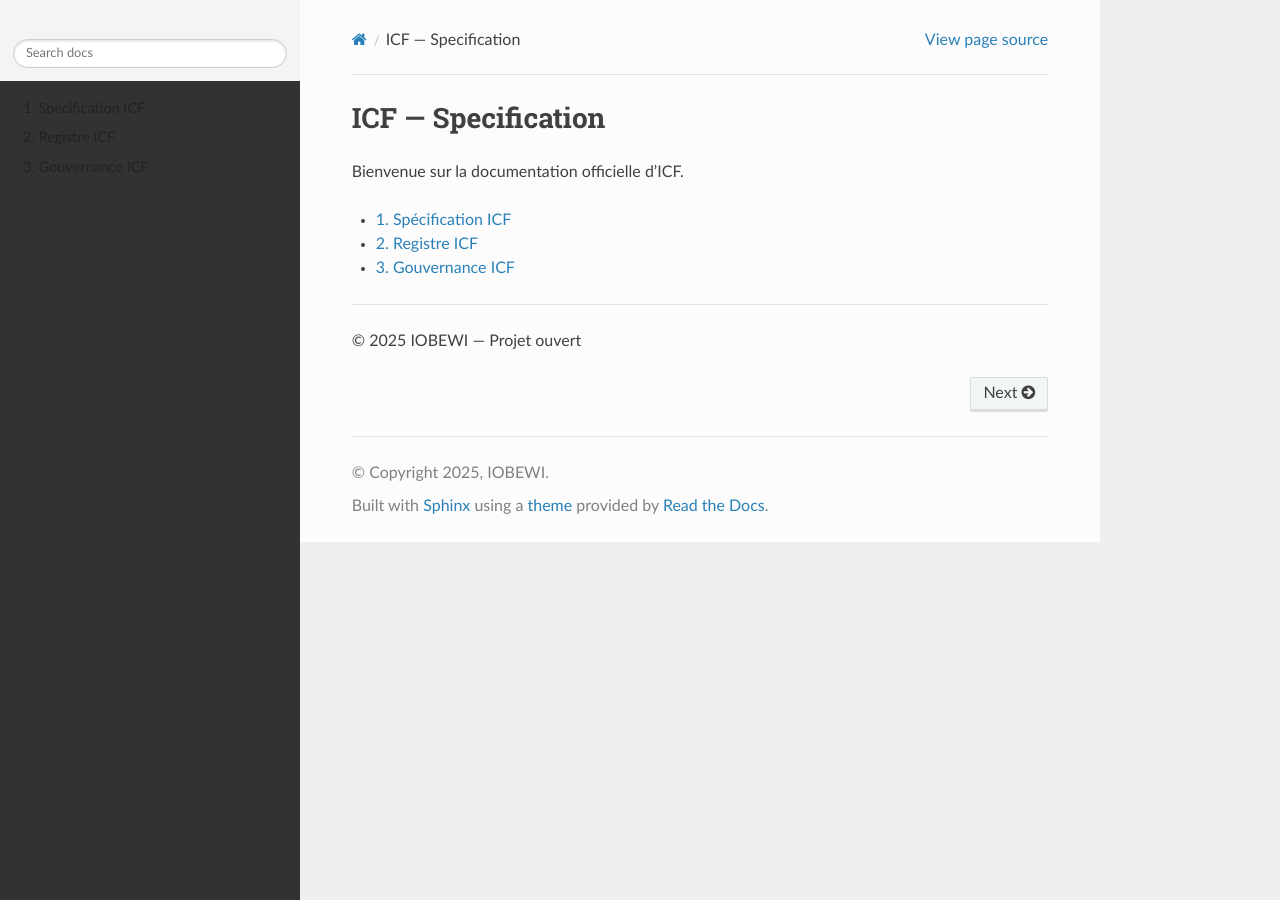
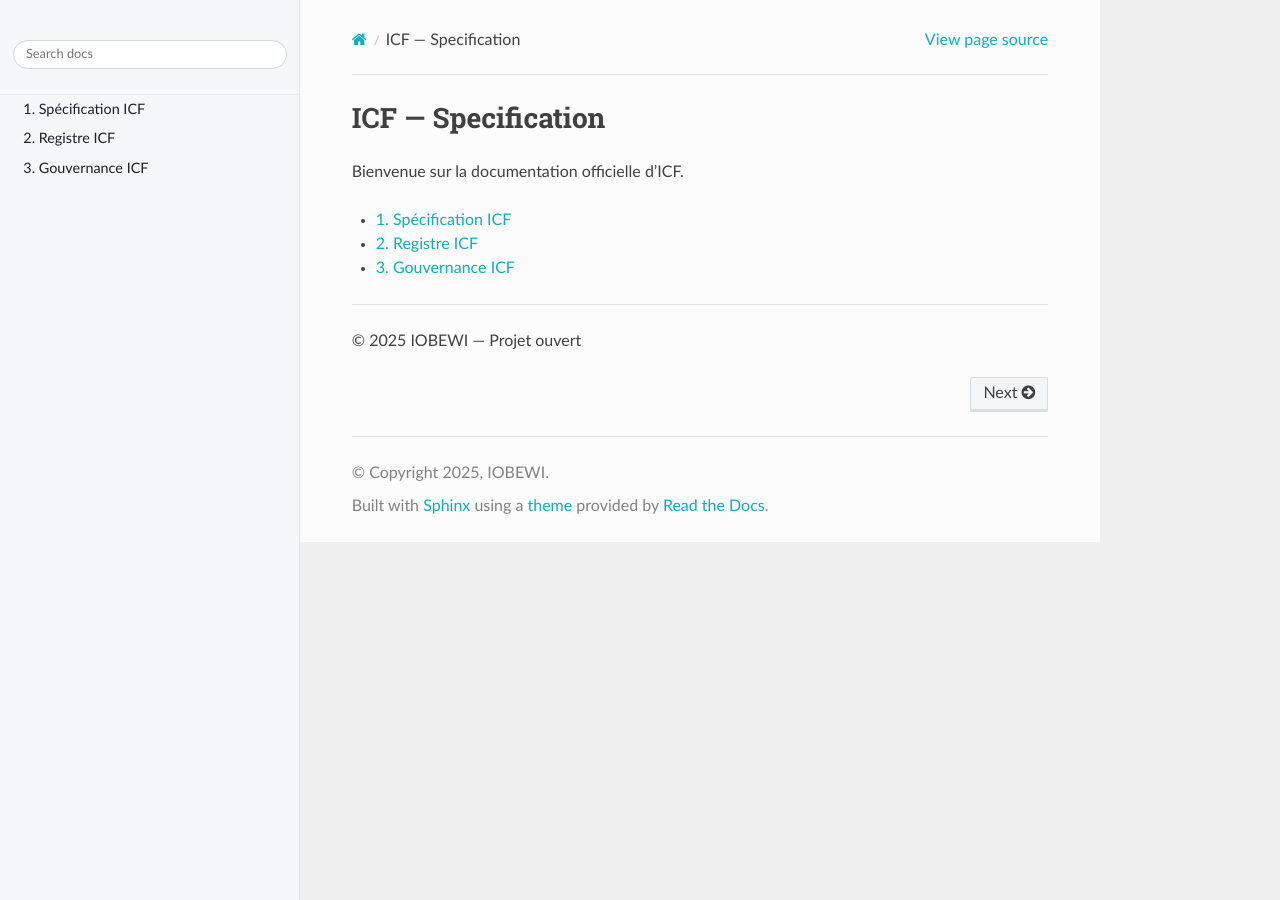
Before and after one commit to iobewi/icf, a Sphinx documentation site: the page built from docs/index.md, in a window 1280 px wide. Built offline with Sphinx 7.4.7 and the Read the Docs theme 3.1.0, drawn with Linux system fonts in a browser that asks for light colours.

Commit message:
fix color

```diff
--- a/docs/_static/custom.css
+++ b/docs/_static/custom.css
@@ -1,35 +1,66 @@
-/* Couleur de fond claire pour la sidebar */
-.wy-side-nav-search {
-    background-color: #f4f4f4 !important;
+/* === Sidebar full light === */
+.wy-nav-side {
+  background: #f6f7f9 !important;         /* fond clair uniforme */
+  border-right: 1px solid #e2e5ea;
 }
 
-/* Ajustement du champ de recherche */
-.wy-side-nav-search input[type="text"] {
-    border: 1px solid #ccc;
-    background-color: #fff;
-    color: #000;
+/* Zone logo + search */
+.wy-side-nav-search {
+  background: #f6f7f9 !important;
+  padding-top: 14px;
+  padding-bottom: 12px;
+}
+.wy-side-nav-search img {
+  display: block;
+  margin: 0 auto 8px auto;                 /* centre le logo */
+  max-height: 64px;                        /* ajuste si tu veux plus grand */
+  width: auto;
+  background: transparent;                 /* pas de pastille blanche */
 }
 
-/* Couleur du texte des liens dans la sidebar */
-.wy-menu-vertical a {
-    color: #222 !important;
+/* Champ de recherche */
+.wy-side-nav-search input[type="text"] {
+  background: #ffffff;
+  color: #111;
+  border: 1px solid #cfd6df;
+  box-shadow: none;
 }
 
-/* Hover des liens dans la sidebar */
+/* Menu liens (normal, hover, actif) */
+.wy-menu-vertical a {
+  color: #1a1f2b !important;
+  background: transparent !important;
+}
 .wy-menu-vertical a:hover {
-    background-color: #ddd !important;
-    color: #000 !important;
+  background: #e8ecf1 !important;
+  color: #000 !important;
+}
+.wy-menu-vertical li.current > a,
+.wy-menu-vertical li.toctree-l1.current > a {
+  background: #dbe3ec !important;
+  color: #000 !important;
+  font-weight: 600;
+}
+.wy-menu-vertical li span.toctree-expand {
+  filter: none; /* évite les chevrons trop pâles */
 }
 
-/* Lien actif dans la sidebar */
-.wy-menu-vertical li.current > a {
-    background-color: #bbb !important;
-    color: #000 !important;
+/* Couleur des séparateurs et sous-niveaux */
+.wy-menu-vertical ul {
+  border-top: 1px solid #e9edf2;
+}
+.wy-menu-vertical li ul li a {
+  color: #2a3140 !important;
 }
 
-/* Forcer le fond derrière le logo */
-.wy-side-nav-search img {
-    background-color: #f4f4f4;
-    padding: 5px;
-    border-radius: 4px;
+/* Contenu central inchangé mais liens plus iobewi */
+.rst-content a {
+  color: #0baec0;           /* cyan iobewi-ish */
 }
+.rst-content a:hover {
+  color: #088b9a;
+}
+
+/* Admonitions un peu brandées */
+.rst-content .note, .rst-content .admonition.note { border-left: 4px solid #12c6d3; }
+.rst-content .warning, .rst-content .admonition.warning { border-left: 4px solid #ffb347; }
```
